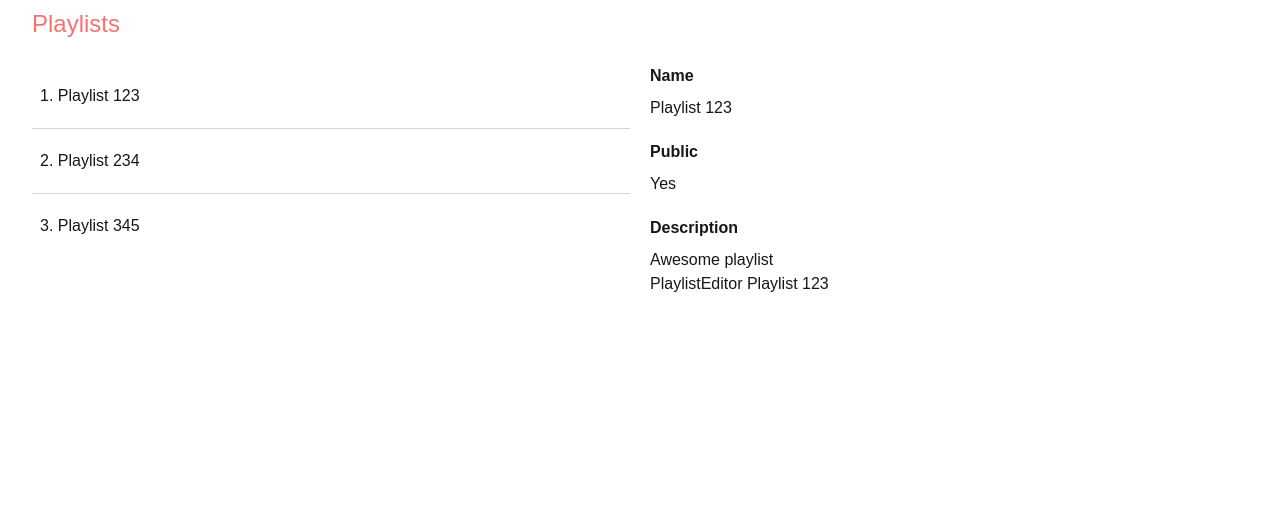
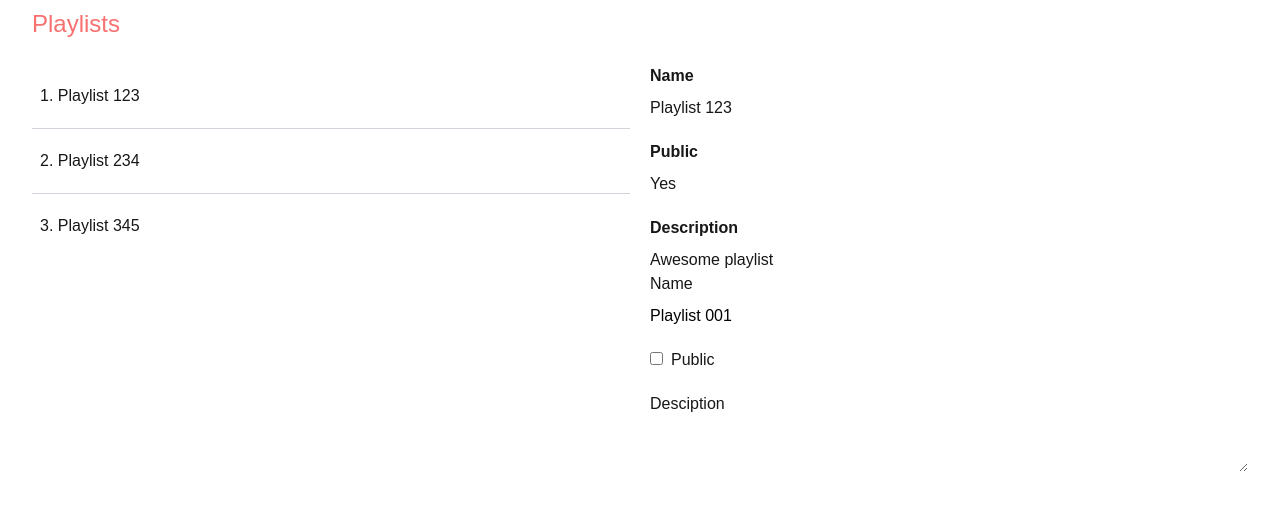
Before and after one commit to ev45ive/testuj-sii-typescript3, a Next.js app: page /playlists in a window 1280 px wide. Shown: the top 508 px of the page. Built offline with nearby package versions, Linux system fonts and the light colour scheme.

Commit message:
Exercise: Fill form fields

```diff
--- a/src/app/playlists/components/PlaylistEditor.tsx
+++ b/src/app/playlists/components/PlaylistEditor.tsx
@@ -4,7 +4,31 @@ import { Playlist } from "../../model/Playlist";
 type Props = { playlist: Playlist };
 
 const PlaylistEditor = ({ playlist }: Props) => {
-  return <div>PlaylistEditor {playlist.name}</div>;
+
+
+  return (
+    <div id={`playlist_${playlist.id}`} title={playlist.name}>
+      {/* .grid.gap-5>.grid.gap-2*3>label{Name}+input[value="Playlist $$$"] */}
+      <div className="grid gap-5">
+        <div className="grid gap-2">
+          <label>Name</label>
+          <input type="text" value="Playlist 001" className="text-black" />
+        </div>
+
+        <div className="grid gap-2">
+          <label>
+            <input type="checkbox" className="me-2" />
+            Public
+          </label>
+        </div>
+
+        <div className="grid gap-2">
+          <label>Desciption</label>
+          <textarea className="text-black" />
+        </div>
+      </div>
+    </div>
+  );
 };
 
 export default PlaylistEditor;
```
